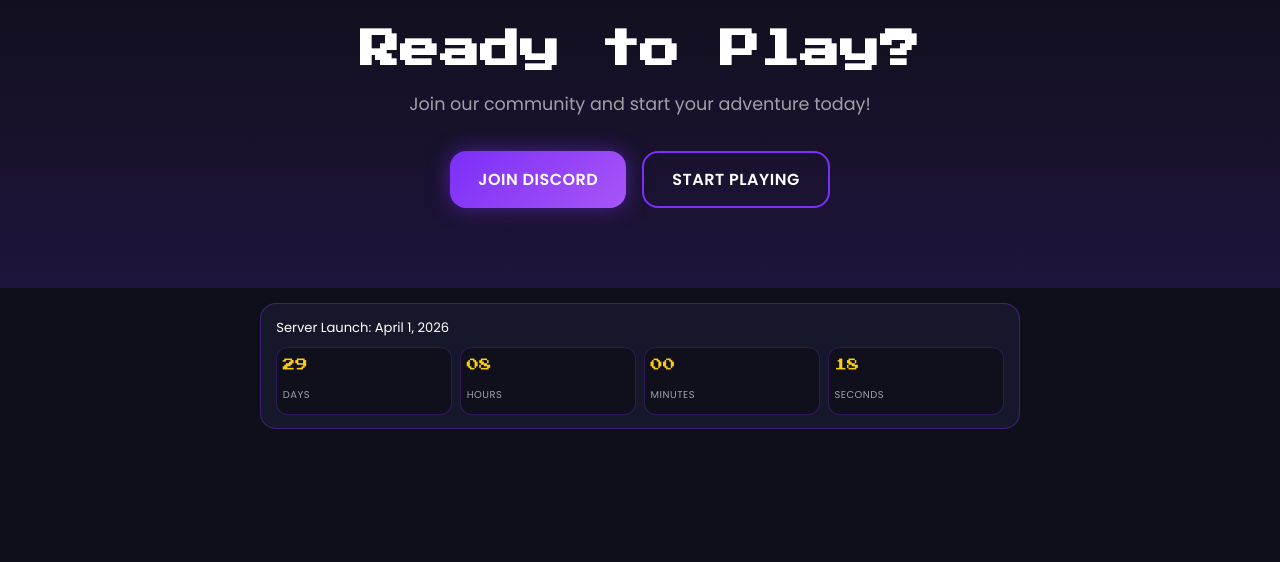
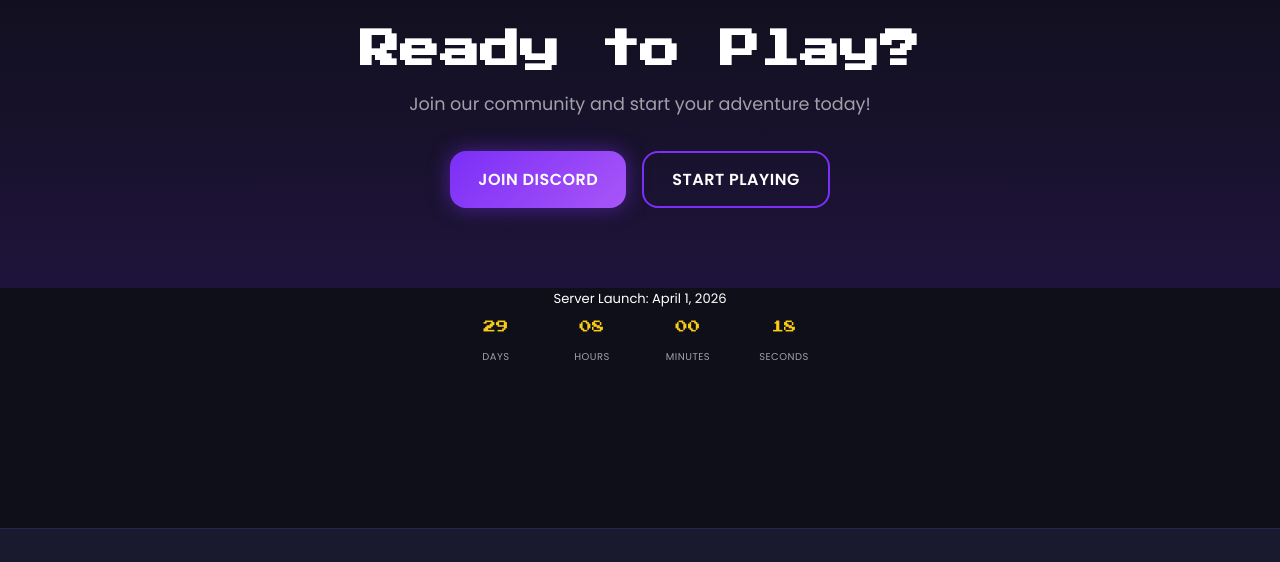
Before and after one commit to skyrealmc/skyrealmc.github.io, a plain HTML site: page index.html in a window 1280 px wide. Shown: the part 2193-2755 px from the top of the page. Drawn offline with Linux system fonts and the light colour scheme.

Commit message:
Simplify launch countdown to text-only layout

```diff
--- a/assets/css/style.css
+++ b/assets/css/style.css
@@ -419,13 +419,8 @@ img {
   box-shadow: var(--glow-success);
 }
 
-.launch-countdown-card {
-  margin: 0.9rem auto 0;
-  max-width: 760px;
-  background: rgba(26, 26, 46, 0.88);
-  border: 1px solid rgba(123, 47, 247, 0.4);
-  border-radius: var(--border-radius);
-  padding: 0.85rem 0.95rem;
+.launch-countdown-section {
+  text-align: center;
 }
 
 .launch-countdown-label {
@@ -435,17 +430,16 @@ img {
 }
 
 .launch-countdown-grid {
-  display: grid;
-  grid-template-columns: repeat(4, minmax(0, 1fr));
-  gap: 0.5rem;
+  display: flex;
+  justify-content: center;
+  align-items: baseline;
+  flex-wrap: wrap;
+  text-align: center;
+  gap: 1rem;
 }
 
 .launch-countdown-item {
-  background: rgba(15, 15, 26, 0.75);
-  border: 1px solid rgba(123, 47, 247, 0.28);
-  border-radius: 12px;
-  padding: 0.5rem 0.35rem;
-  min-width: 72px;
+  min-width: 80px;
 }
 
 .launch-countdown-value {
@@ -467,6 +461,7 @@ img {
   color: #BBF7D0;
   font-weight: 600;
   font-size: 0.82rem;
+  margin-top: 0.4rem;
 }
 
 /* ========================================
@@ -1430,7 +1425,7 @@ img {
   }
 
   .launch-countdown-grid {
-    grid-template-columns: repeat(2, minmax(0, 1fr));
+    gap: 0.75rem;
   }
 
   .section-title {
--- a/index.html
+++ b/index.html
@@ -159,8 +159,7 @@
         </div>
     </section>
 
-    <section class="section" style="padding-top: 0;">
-        <div class="launch-countdown-card fade-in" id="launchCountdownCard">
+    <section class="section launch-countdown-section fade-in" style="padding-top: 0;" id="launchCountdownCard">
             <p class="launch-countdown-label">Server Launch: April 1, 2026</p>
             <div class="launch-countdown-grid" id="launchCountdownGrid">
                 <div class="launch-countdown-item">
@@ -181,7 +180,6 @@
                 </div>
             </div>
             <p class="launch-countdown-live" id="launchLiveText" hidden>Server is now live. Join now.</p>
-        </div>
     </section>
 
     <!-- Footer -->
```
